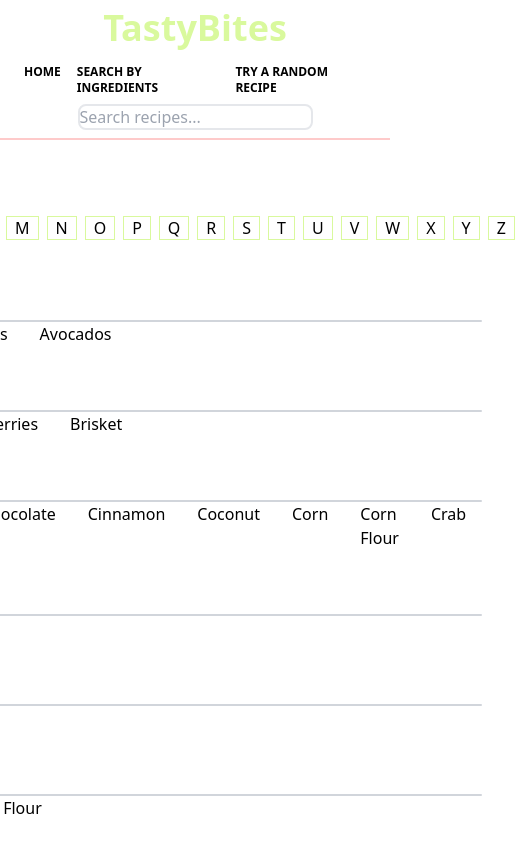
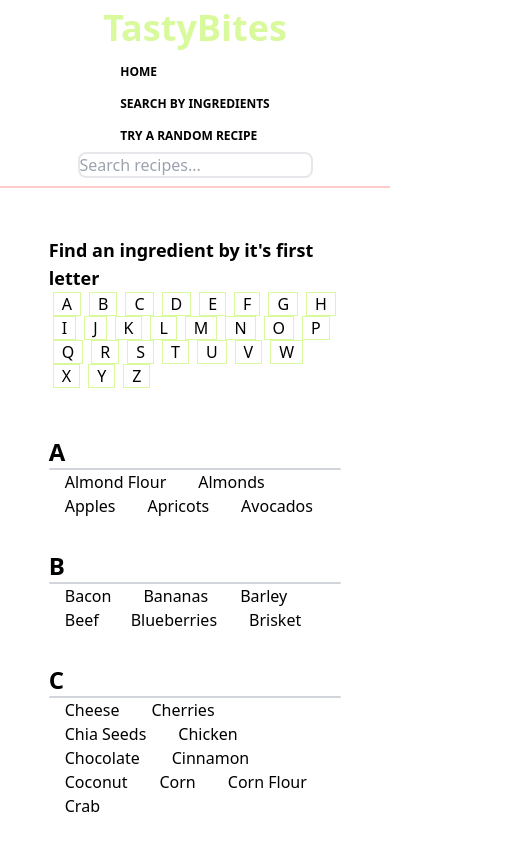
Before and after one commit to Ryan-E-Mark/recipe-site-fe, a React (Create React App) app: page /recipe-by-ingredient in a window 390 px wide. Shown: the top 844 px of the page, 519 px wide, since content can reach past the window. Built offline with nearby package versions, Linux system fonts and the light colour scheme.

Commit message:
search by ingredients formatted for small media

```diff
--- a/src/components/header/navigation-bar.tsx
+++ b/src/components/header/navigation-bar.tsx
@@ -1,6 +1,6 @@
 export const NavigationBar = () => {
     return (
-        <div className="flex md:px-8 px-2 gap-4 justify-between md:justify-center md:gap-8 content-center font-bold text-xs md:text-md">
+        <div className="flex flex-col md:flex-row md:px-8 gap-4 justify-center md:gap-8 content-center font-bold text-xs md:text-md">
             <a className="hover:text-gray-500 w-auto" href="/">HOME</a>
             <a className="hover:text-gray-500 w-auto" href='/recipe-by-ingredient'>SEARCH BY INGREDIENTS</a>
             <a className="hover:text-gray-500 w-auto" href='/random-recipe'>TRY A RANDOM RECIPE</a>
--- a/src/pages/search-by-ingredient.tsx
+++ b/src/pages/search-by-ingredient.tsx
@@ -12,13 +12,13 @@ export const SearchByIngredients = () => {
   };
 
   return (
-    <div className="w-1/4 md:w-full flex flex-col items-center">
+    <div className="flex flex-col items-center">
       <div className="w-3/4 flex flex-col items-center">
         <div className="flex flex-col mt-12">
           <h3 className="text-lg font-bold">
             Find an ingredient by it's first letter
           </h3>
-          <div className="flex">
+          <div className="flex flex-wrap">
             {INGREDIENTS.map((ingr, idx) => {
               return (
                 <div key={idx} className="px-1">
@@ -40,7 +40,7 @@ export const SearchByIngredients = () => {
                 <div key={idx} id={ingr.letter} className="my-4">
                   <h3 className="text-2xl font-bold">{ingr.letter}</h3>
                   <Divider />
-                  <div className="flex">
+                  <div className="flex flex-wrap">
                     {ingr.ingredients
                       .sort()
                       .map((individual_ingredient, idx) => {
```
